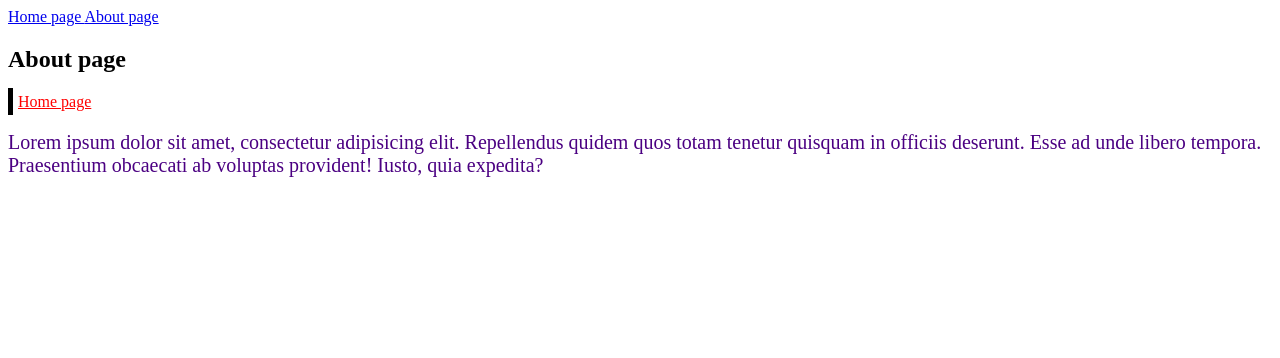
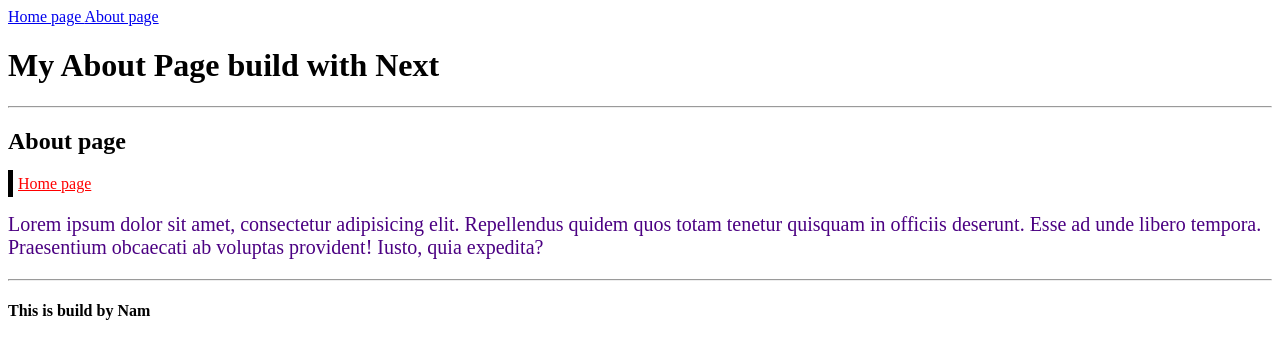
Before and after one commit to NamNguyenGit/NextJSproject, a Next.js app: page /about in a window 1280 px wide. Shown: the top 358 px of the page. Built offline with nearby package versions, Linux system fonts and the light colour scheme.

Commit message:
Pass  Props Layout

```diff
--- a/components/Layout.js
+++ b/components/Layout.js
@@ -1,9 +1,13 @@
 import Nev from "./Nev";
 
-const Layout = ({ children }) => (
+const Layout = ({ mainTitle, footer ,children }) => (
   <div>
     <Nev />
+    <h1>{mainTitle}</h1>
+    <hr />
     {children}
+    <hr />
+    <h4>{footer}</h4>
   </div>
 );
 
--- a/pages/about.js
+++ b/pages/about.js
@@ -3,8 +3,10 @@ import Layout from "../components/Layout";
 const myStyle = { color: "red", borderLeft: "5px solid black", padding: "5px" };
 
 const About = () => (
-  <Layout>
-
+  <Layout
+    mainTitle="My About Page build with Next"
+    footer={` This is build by Nam `}
+  >
     <h2>About page</h2>
     <Link href="/">
       <a style={myStyle}> Home page</a>
--- a/pages/index.js
+++ b/pages/index.js
@@ -3,7 +3,10 @@ import Head from "next/head";
 import Layout from "../components/Layout";
 
 const Index = () => (
-  <Layout>
+  <Layout
+    mainTitle="My Home Page build with Next"
+    footer={` Copyright ${new Date().getFullYear()} `}
+  >
     <Head>
       <title>Home Page</title>
       <meta name="description" content="React-App with Next JS" />
```
